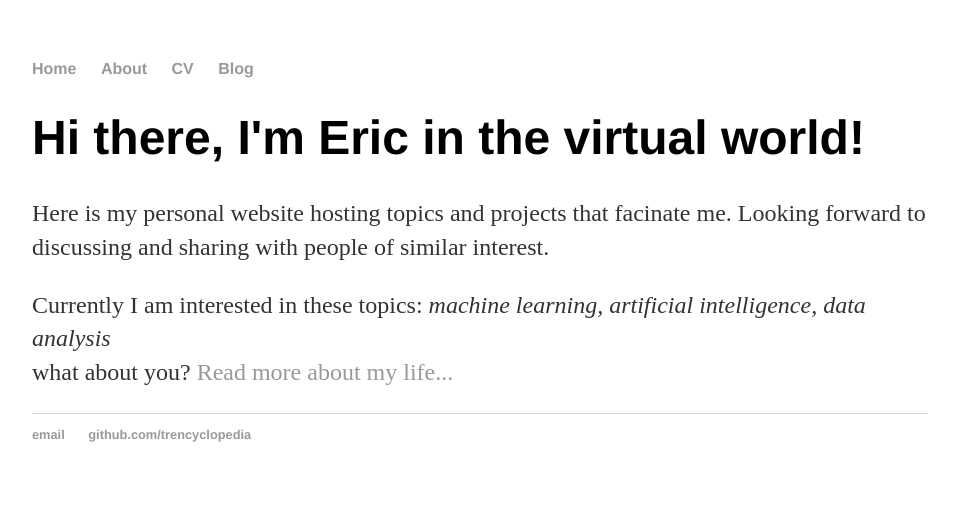
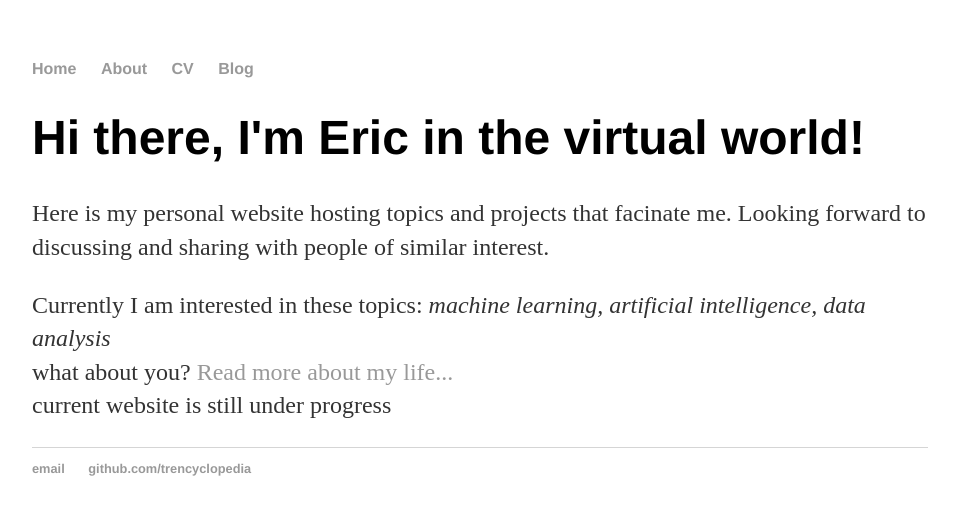
Before and after one commit to trencyclopedia/trencyclopedia.github.io, a Jekyll site: the page built from index.html, in a window 1280 px wide. Shown: the top 515 px of the page, without its empty margins (160-1119 px from the left). Built offline with Jekyll 4.4.1, drawn with Linux system fonts in a browser that asks for light colours.

Commit message:
Update index.html

```diff
--- a/index.html
+++ b/index.html
@@ -9,5 +9,8 @@ title: Eric, the virtual world
 	<p>Currently I am interested in these topics: <em>machine learning, artificial intelligence, data analysis</em>
         <br>
 		what about you? <a href="/about">Read more about my life...</a>
+	 <br>
+		current website is still under progress
+
 	</p>
 </div><!-- /.blurb -->
```
